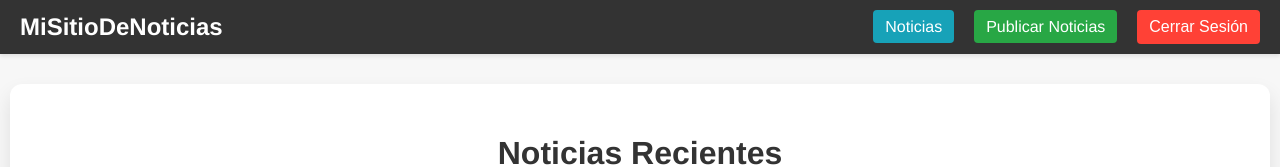
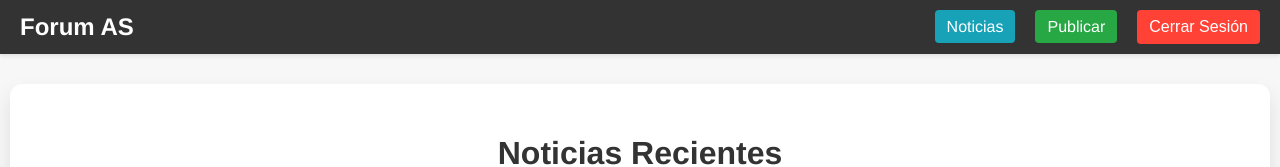
Before and after one commit to UPC-ApplicationSecurity-Project/AS_project, a React (Vite) app in the folder frontend/project_vite/: page /Noticias in a window 1280 px wide. Shown: the top 167 px of the page. Built offline with nearby package versions, Linux system fonts and the light colour scheme; no server answers.

Commit message:
mejora interfaz

```diff
--- a/frontend/project_vite/src/Components/Navbar.jsx
+++ b/frontend/project_vite/src/Components/Navbar.jsx
@@ -6,7 +6,7 @@ export function Navbar({ isAuthenticated, onLogout }) {
     <nav style={styles.navbar}>
       {/* Sección del logo o nombre de la página */}
       <div style={styles.brand}>
-        MiSitioDeNoticias
+        Forum AS
         {/* <Link to="/" style={{ ...styles.button, ...styles.brandButton }}>MiSitioNoticias</Link> */}
       </div>
 
@@ -16,7 +16,7 @@ export function Navbar({ isAuthenticated, onLogout }) {
           <Link to="/noticias" style={{ ...styles.button, ...styles.noticiasButton }}>Noticias</Link>
         </li>
         <li style={styles.navItem}>
-          <Link to="/PublicarNoticias" style={{ ...styles.button, ...styles.publicarButton }}>Publicar Noticias</Link>
+          <Link to="/PublicarNoticias" style={{ ...styles.button, ...styles.publicarButton }}>Publicar</Link>
         </li>
         <li style={styles.navItem}>
           <button onClick={onLogout} style={{ ...styles.button, ...styles.logoutButton }}>Cerrar Sesión</button>
```
